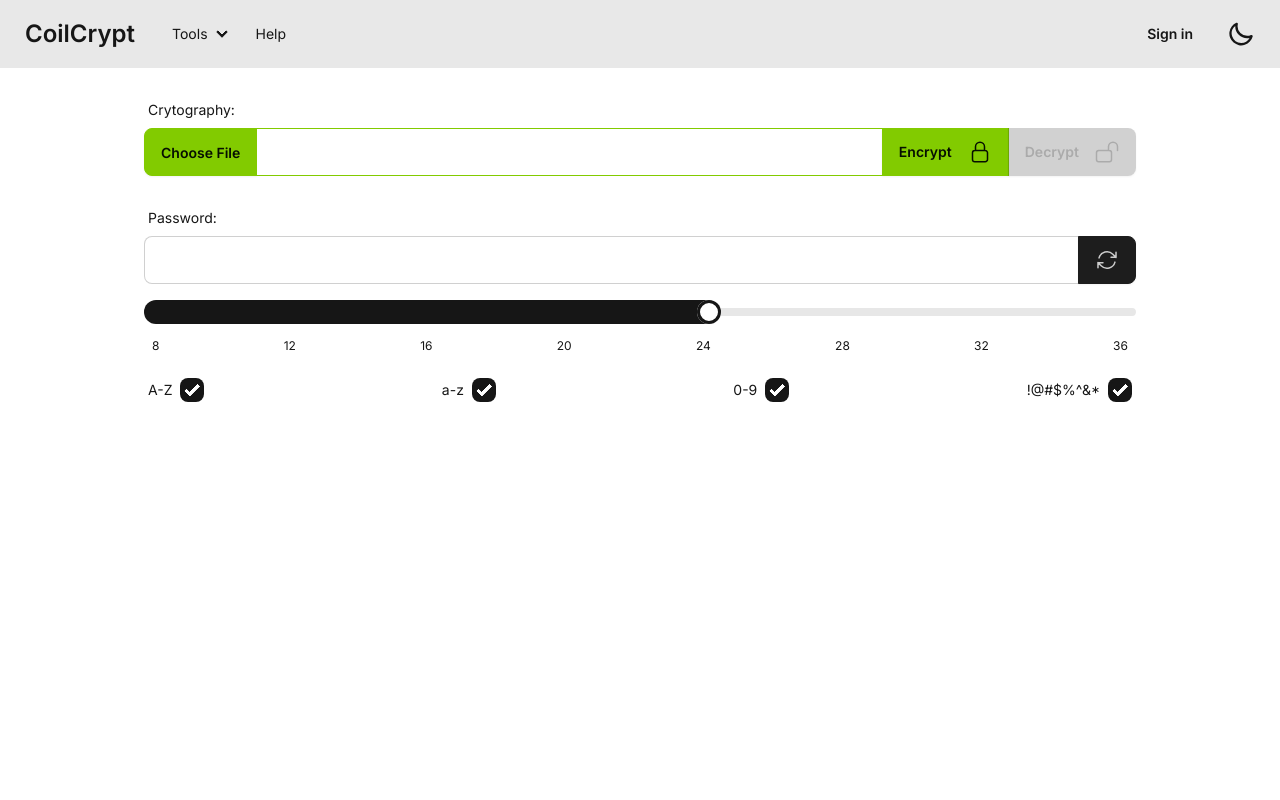
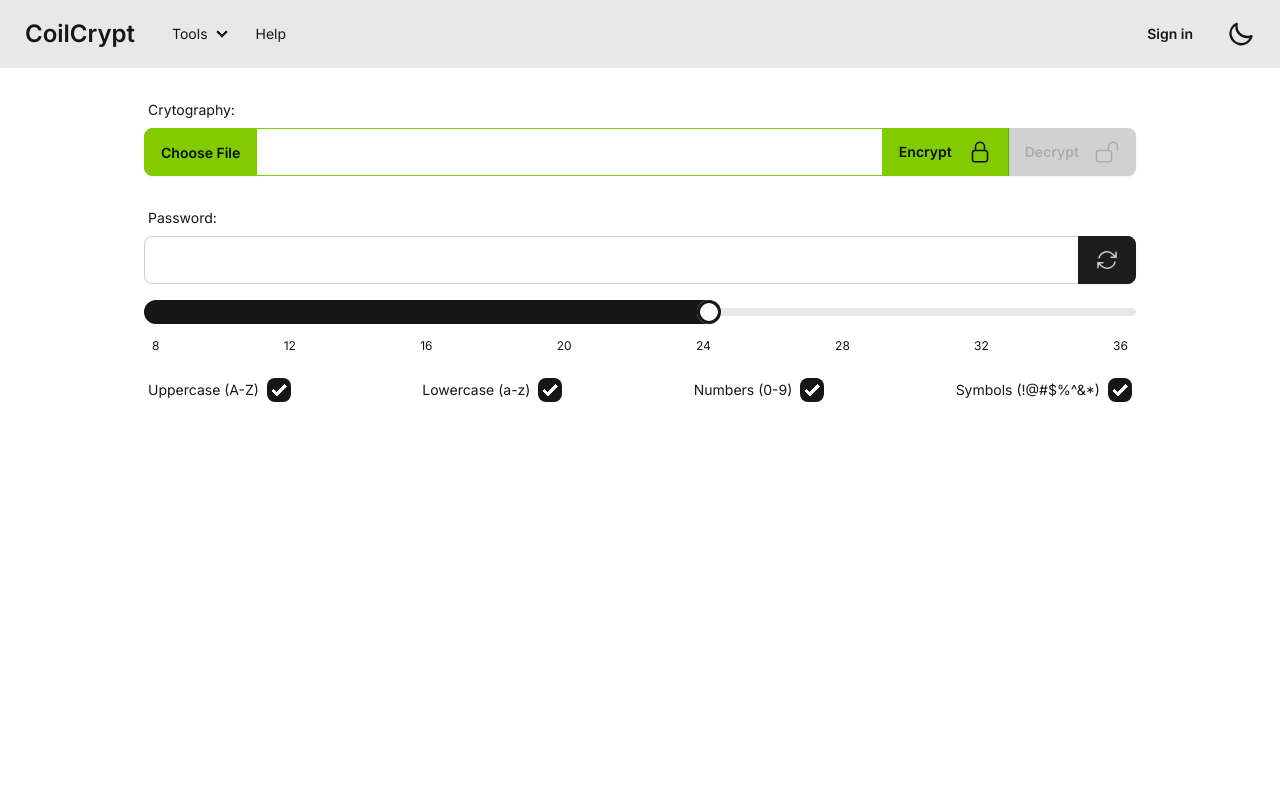
Before and after one commit to BarkinBalci/coilcrypt-web, a Next.js app: page /cryptography in a window 1280 px wide. Shown: the top 800 px of the page. Built offline with nearby package versions, Linux system fonts and the light colour scheme; no server answers.

Commit message:
chore: the password selections are now responsive

```diff
--- a/components/ui/passwordGenerator.tsx
+++ b/components/ui/passwordGenerator.tsx
@@ -1,23 +1,55 @@
 "use client";
-import { useState } from "react";
+import { useState, useEffect, useRef } from "react";
 import { Icons } from "@/app/icons";
 
 interface PasswordGeneratorProps {
   onPasswordChange: (newPassword: string) => void;
-  defaultPassword?: string; // Add this line
+  defaultPassword?: string;
 }
-
 
 export function PasswordGenerator({
   onPasswordChange,
-  defaultPassword = "", // Add this line
+  defaultPassword = "",
 }: PasswordGeneratorProps) {
-  const [password, setPassword] = useState(defaultPassword); // Modify this line
+  const [password, setPassword] = useState(defaultPassword);
   const [length, setLength] = useState(24);
   const [useUppercase, setUseUppercase] = useState(true);
   const [useLowercase, setUseLowercase] = useState(true);
   const [useNumbers, setUseNumbers] = useState(true);
   const [useSymbols, setUseSymbols] = useState(true);
+  const [labelTexts, setLabelTexts] = useState({
+    uppercase: "A-Z",
+    lowercase: "a-z",
+    numbers: "0-9",
+    symbols: "!@#$%^&*",
+  });
+
+  const parentRef = useRef<HTMLDivElement>(null);
+
+  useEffect(() => {
+    const handleResize = () => {
+      if (parentRef.current && parentRef.current.offsetWidth > 700) {
+        setLabelTexts({
+          uppercase: "Uppercase (A-Z)",
+          lowercase: "Lowercase (a-z)",
+          numbers: "Numbers (0-9)",
+          symbols: "Symbols (!@#$%^&*)",
+        });
+      } else {
+        setLabelTexts({
+          uppercase: "A-Z",
+          lowercase: "a-z",
+          numbers: "0-9",
+          symbols: "!@#$%^&*",
+        });
+      }
+    };
+
+    window.addEventListener("resize", handleResize);
+    handleResize(); // Call once to set initial state
+
+    return () => window.removeEventListener("resize", handleResize);
+  }, []);
 
   const generatePassword = () => {
     let charset = "";
@@ -97,10 +129,10 @@
           <span>36</span>
         </div>
       </div>
-      <div className="flex flex-row justify-between">
+      <div className="flex flex-row justify-between" ref={parentRef}>
         <div className="form-control">
           <label className="label cursor-pointer">
-            <span className="label-text mr-2">A-Z</span>
+            <span className="label-text mr-2">{labelTexts.uppercase}</span>
             <input
               type="checkbox"
               className="checkbox"
@@ -114,7 +146,7 @@
         </div>
         <div className="form-control">
           <label className="label cursor-pointer">
-            <span className="label-text mr-2">a-z</span>
+            <span className="label-text mr-2">{labelTexts.lowercase}</span>
             <input
               type="checkbox"
               className="checkbox"
@@ -128,7 +160,7 @@
         </div>
         <div className="form-control">
           <label className="label cursor-pointer">
-            <span className="label-text mr-2">0-9</span>
+            <span className="label-text mr-2">{labelTexts.numbers}</span>
             <input
               type="checkbox"
               className="checkbox"
@@ -142,7 +174,7 @@
         </div>
         <div className="form-control">
           <label className="label cursor-pointer">
-            <span className="label-text mr-2">!@#$%^&*</span>
+            <span className="label-text mr-2">{labelTexts.symbols}</span>
             <input
               type="checkbox"
               className="checkbox"
```
